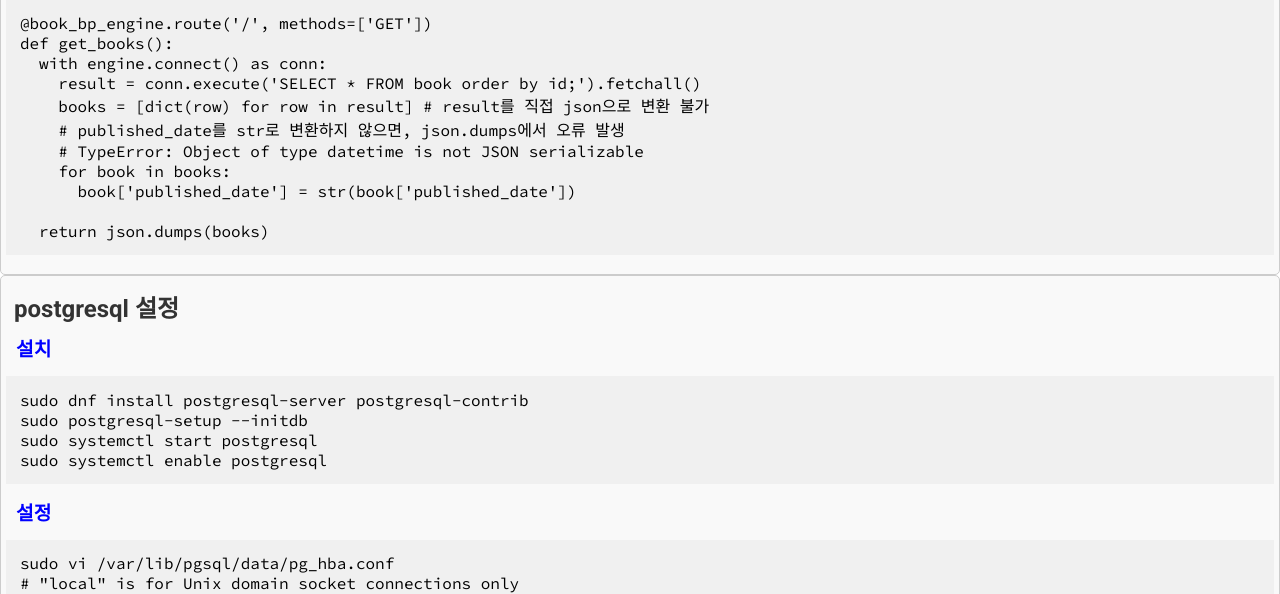
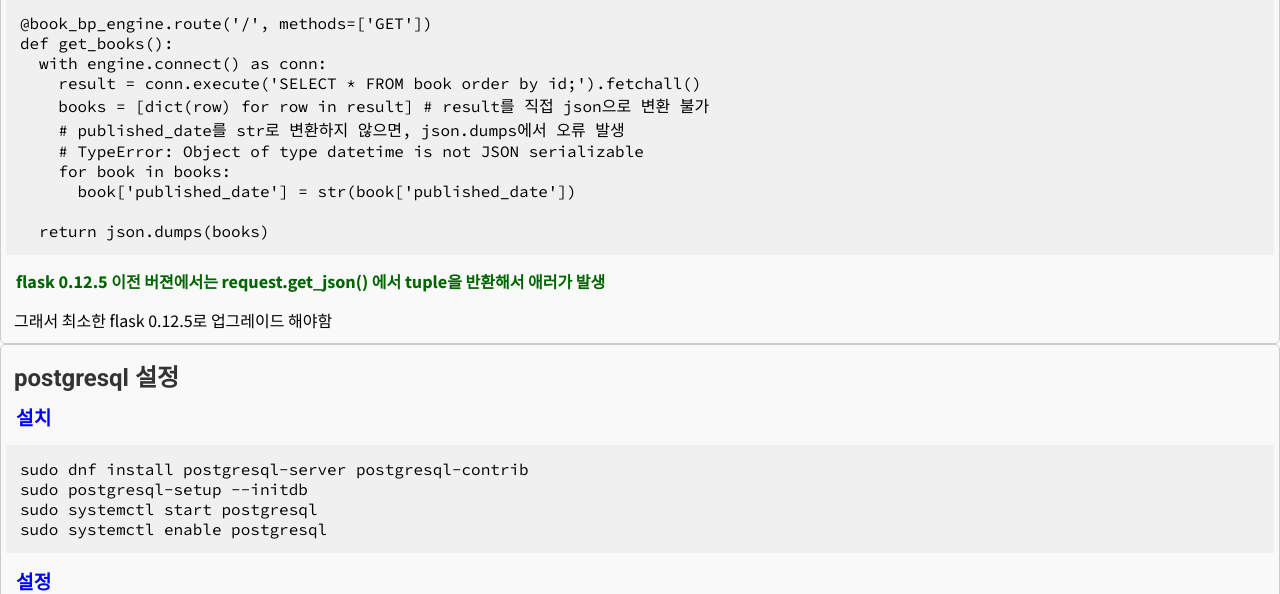
Before and after one commit to slow333/python-flask-db-window, a Flask app: page / in a window 1280 px wide. Shown: the part 752-1346 px from the top of the page. Run offline with Flask 3, Linux system fonts and the light colour scheme; some libraries are stand-ins or nearby versions.

Commit message:
flask version 0.12.4, 0.12.5

```diff
--- a/bp/book_bp_sqlalchemy.py
+++ b/bp/book_bp_sqlalchemy.py
@@ -16,14 +16,15 @@ def get_books():
 
 @book_bp_engine.route('/', methods=['POST'])
 def create_book():
-    data = request.get_json()
+    data = request.get_json(force=True)
+
     with engine.connect() as conn:
         result = conn.execute(
             'INSERT INTO book (title, author, language, published_date) VALUES (%s, %s, %s, %s) RETURNING id;',
             (data.get("title"), data.get("author"), data.get("language"), data.get("published_date"))
         )
+        new_id = result.fetchone()[0]
 
-    new_id = result.fetchone()[0]
     new_book = {
         "id": new_id,
         "title": data.get("title"),
--- a/templates/index.html
+++ b/templates/index.html
@@ -29,6 +29,8 @@ def get_books():
       book['published_date'] = str(book['published_date'])
 
   return json.dumps(books)</pre>
+<h4>flask 0.12.5 이전 버젼에서는 request.get_json() 에서 tuple을 반환해서 애러가 발생</h4>
+<P>그래서 최소한 flask 0.12.5로 업그레이드 해야함</P>
 </section>
 <section>
 <h2>postgresql 설정</h2>
```
